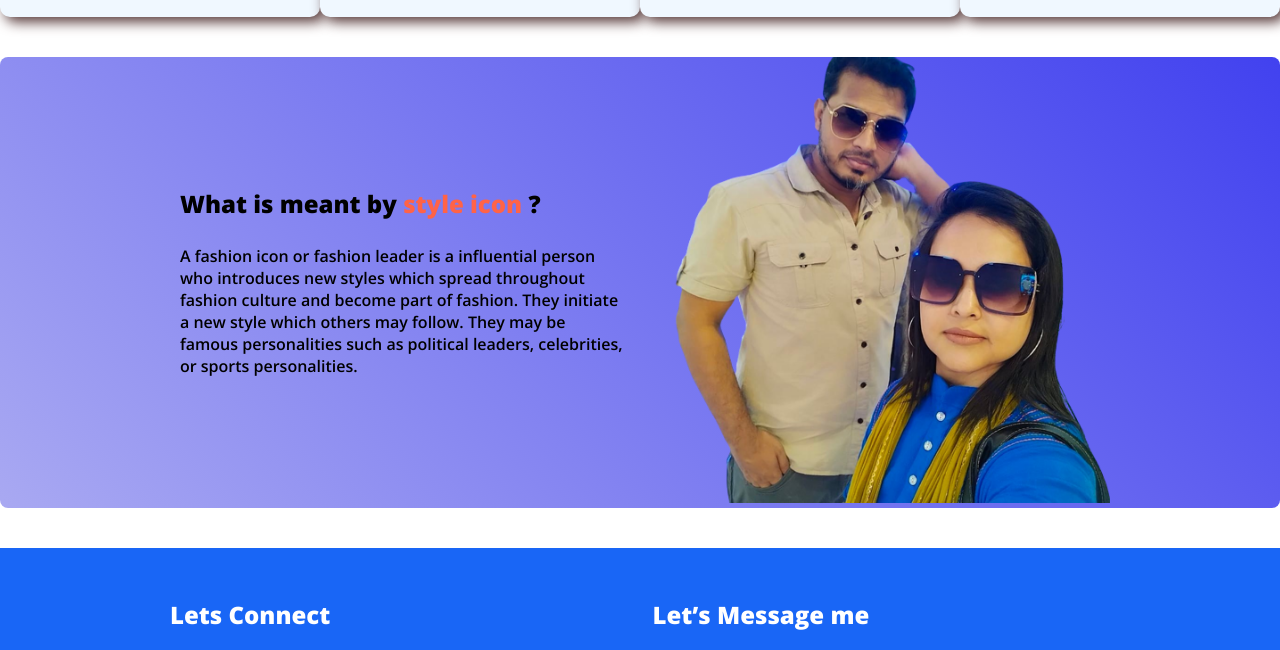
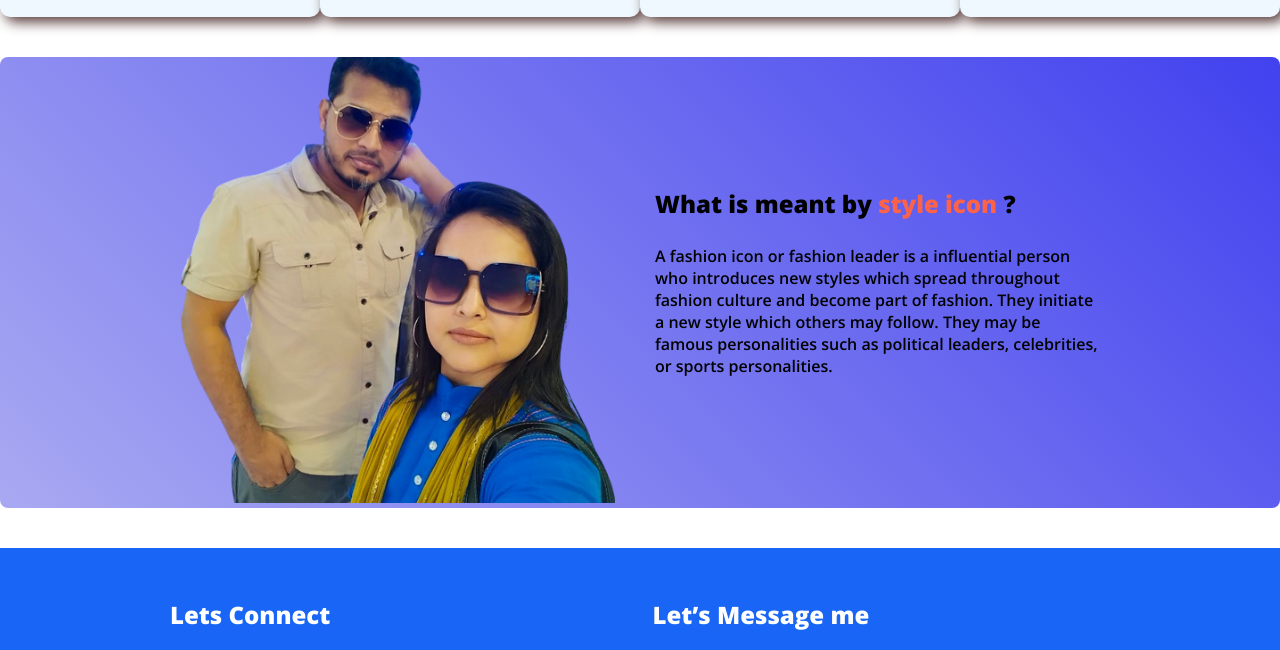
Before and after one commit to devalienbrain/dynamic-Dr-Fatiha, a plain HTML site: page index.html in a window 1280 px wide. Shown: the part 1355-2005 px from the top of the page. Drawn offline with nearby package versions, Linux system fonts and the light colour scheme.

Commit message:
Some fixed

```diff
--- a/index.html
+++ b/index.html
@@ -5,6 +5,7 @@
   <meta charset="UTF-8">
   <meta name="viewport" content="width=device-width, initial-scale=1.0">
   <title>The Style Icon - Dynamic Fatiha</title>
+  <link rel="shortcut icon" href="images/logos/propic-logo.jpg" type="image/x-icon">
   <link rel="preconnect" href="https://fonts.googleapis.com">
   <link rel="preconnect" href="https://fonts.gstatic.com" crossorigin>
   <link
--- a/style.css
+++ b/style.css
@@ -104,7 +104,7 @@ small {
 
 .failure-parts {
   display: flex;
-  flex-direction: row-reverse;
+  flex-direction: row;
   justify-content: space-around;
   align-items: center;
   gap: 30px;
```
